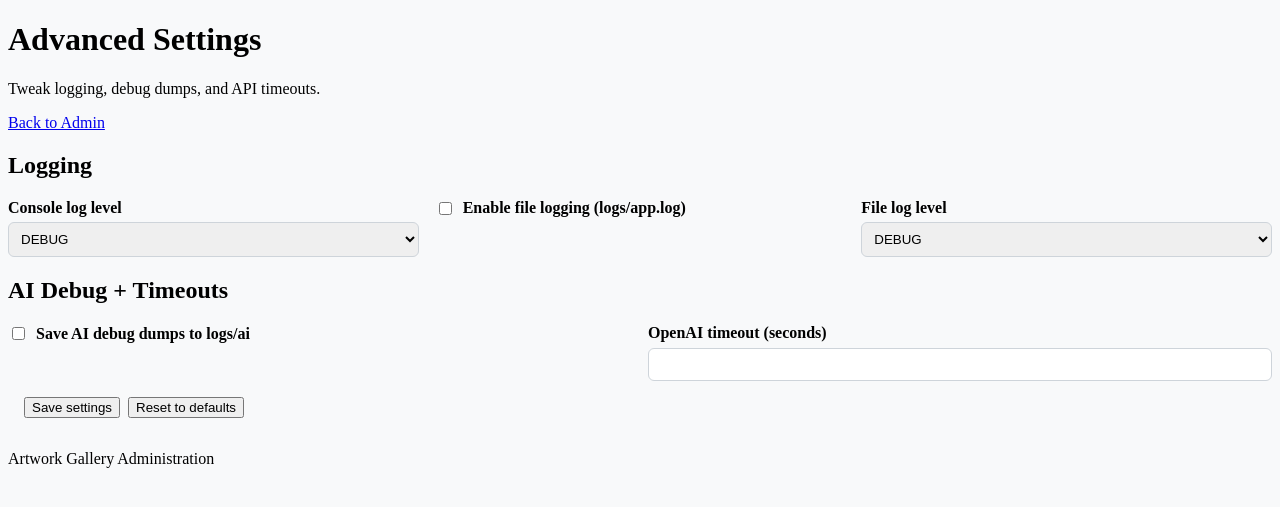
After one commit to adamtasteslikegood/ArtazzenDotCom, a FastAPI app: template templates/advancedSettings.html in a window 1280 px wide. The commit adds this page. Shown: the top 507 px of the page. Run offline with FastAPI, Linux system fonts and the light colour scheme; the template is opened without the code that fills it, so the values that code supplies are empty.

Commit message:
modified:   .DS_Store 	modified:   Static/.DS_Store 	modified:   gunicorn.conf.py 	modified:   main.py 	new file:   templates/advancedSettings.html 	modified:   templates/previewImageText.html 	modified:   templates/reviewAddedFiles.html Added "Advance Settings" Page. Fixed console log vs log igle inssue. Deactivate buttons and implement clear "In progress" indicators while gnereating saving data.

```diff
--- a/gunicorn.conf.py
+++ b/gunicorn.conf.py
@@ -66,7 +66,9 @@ max_requests_jitter = int(os.getenv("GUNICORN_MAX_REQUESTS_JITTER", "0"))
 # --- Logging ---
 # DEFAULT: write access and error logs to files under ./logs
 # Reset to Gunicorn's defaults by unsetting these env vars (errorlog= '-', accesslog=None)
-errorlog = os.getenv("GUNICORN_ERRORLOG", str(LOG_DIR / "gunicorn_error.log"))
+# Stream error log to console by default for real-time visibility.
+# Application code still writes to logs/app.log.
+errorlog = os.getenv("GUNICORN_ERRORLOG", "-")
 accesslog = os.getenv("GUNICORN_ACCESSLOG", str(LOG_DIR / "gunicorn_access.log"))
 
 # DEFAULT: info
--- /dev/null
+++ b/templates/advancedSettings.html
@@ -0,0 +1,129 @@
+<!DOCTYPE html>
+<html lang="en">
+<head>
+    <meta charset="UTF-8">
+    <meta name="viewport" content="width=device-width, initial-scale=1.0">
+    <title>Advanced Settings — Artwork Admin</title>
+    <link rel="stylesheet" href="{{ url_for('static', path='css/styles.css') }}">
+    <style>
+    .busy-overlay {position:fixed;inset:0;display:none;align-items:center;justify-content:center;background:rgba(0,0,0,0.35);z-index:9999}
+    .busy-overlay[aria-hidden="false"]{display:flex}
+    .busy-indicator{background:#fff;color:#333;padding:0.75rem 1rem;border-radius:8px;box-shadow:0 4px 16px rgba(0,0,0,0.25);font-weight:600}
+    .form-grid{display:grid;gap:1rem;grid-template-columns:repeat(auto-fit,minmax(280px,1fr))}
+    .form-row{display:flex;flex-direction:column;gap:.35rem}
+    .form-row label{font-weight:600}
+    select, input[type="number"], input[type="text"]{padding:.5rem;border:1px solid #ced4da;border-radius:6px}
+    .checkbox{display:flex;align-items:center;gap:.5rem}
+    .button-row{display:flex;gap:.5rem;flex-wrap:wrap}
+    </style>
+    <script>
+    function showBusy(){ const el=document.getElementById('busy'); if(el) el.setAttribute('aria-hidden','false'); }
+    function hideBusy(){ const el=document.getElementById('busy'); if(el) el.setAttribute('aria-hidden','true'); }
+    </script>
+</head>
+<body class="admin-page">
+    <div id="busy" class="busy-overlay" aria-hidden="true"><div class="busy-indicator">Working…</div></div>
+    <header class="admin-header">
+        <div class="admin-header__intro">
+            <h1>Advanced Settings</h1>
+            <p class="admin-subheading">Tweak logging, debug dumps, and API timeouts.</p>
+        </div>
+        <nav class="admin-nav">
+            <a href="/admin" class="button secondary">Back to Admin</a>
+        </nav>
+    </header>
+
+    <main class="admin-layout">
+        <section class="admin-panel">
+            <h2>Logging</h2>
+            <div class="form-grid">
+                <div class="form-row">
+                    <label for="log_level">Console log level</label>
+                    <select id="log_level">
+                        {% for lvl in ["DEBUG","INFO","WARNING","ERROR","CRITICAL"] %}
+                        <option value="{{ lvl }}" {% if advanced.log_level==lvl %}selected{% endif %}>{{ lvl }}</option>
+                        {% endfor %}
+                    </select>
+                </div>
+                <div class="form-row">
+                    <label class="checkbox"><input type="checkbox" id="file_log" {% if advanced.file_log %}checked{% endif %}> Enable file logging (logs/app.log)</label>
+                </div>
+                <div class="form-row">
+                    <label for="file_log_level">File log level</label>
+                    <select id="file_log_level">
+                        {% for lvl in ["DEBUG","INFO","WARNING","ERROR","CRITICAL"] %}
+                        <option value="{{ lvl }}" {% if advanced.file_log_level==lvl %}selected{% endif %}>{{ lvl }}</option>
+                        {% endfor %}
+                    </select>
+                </div>
+            </div>
+        </section>
+
+        <section class="admin-panel">
+            <h2>AI Debug + Timeouts</h2>
+            <div class="form-grid">
+                <div class="form-row">
+                    <label class="checkbox"><input type="checkbox" id="ai_metadata_debug_dump" {% if advanced.ai_metadata_debug_dump %}checked{% endif %}> Save AI debug dumps to logs/ai</label>
+                </div>
+                <div class="form-row">
+                    <label for="openai_timeout_seconds">OpenAI timeout (seconds)</label>
+                    <input id="openai_timeout_seconds" type="number" min="5" step="1" value="{{ advanced.openai_timeout_seconds }}">
+                </div>
+            </div>
+        </section>
+
+        <div class="button-row" style="padding:1rem">
+            <button id="save-advanced" class="button">Save settings</button>
+            <button id="reset-advanced" class="button tertiary">Reset to defaults</button>
+        </div>
+        <section id="feedback" class="feedback" role="status" aria-live="polite" hidden></section>
+    </main>
+
+    <footer>
+        <p>Artwork Gallery Administration</p>
+    </footer>
+
+    <script>
+    const feedback = document.getElementById('feedback');
+    function showFeedback(msg, type){
+        feedback.hidden = false; feedback.textContent = msg;
+        feedback.classList.remove('error'); if(type==='error') feedback.classList.add('error');
+    }
+    async function saveAdvanced(){
+        showBusy();
+        try{
+            const payload = {
+                log_level: document.getElementById('log_level').value,
+                file_log: document.getElementById('file_log').checked,
+                file_log_level: document.getElementById('file_log_level').value,
+                ai_metadata_debug_dump: document.getElementById('ai_metadata_debug_dump').checked,
+                openai_timeout_seconds: parseFloat(document.getElementById('openai_timeout_seconds').value || '30'),
+            };
+            const res = await fetch('/admin/advanced', {method:'POST', headers:{'Content-Type':'application/json'}, body: JSON.stringify(payload)});
+            if(!res.ok) throw new Error('Failed');
+            await res.json();
+            showFeedback('Advanced settings saved.');
+        }catch(err){ console.error(err); showFeedback('Unable to save settings.', 'error'); }
+        finally{ hideBusy(); }
+    }
+    async function resetAdvanced(){
+        showBusy();
+        try{
+            const res = await fetch('/admin/advanced/reset', {method:'POST'});
+            if(!res.ok) throw new Error('Failed');
+            const data = await res.json();
+            const adv = data.advanced || {};
+            document.getElementById('log_level').value = adv.log_level || 'INFO';
+            document.getElementById('file_log').checked = !!adv.file_log;
+            document.getElementById('file_log_level').value = adv.file_log_level || adv.log_level || 'INFO';
+            document.getElementById('ai_metadata_debug_dump').checked = !!adv.ai_metadata_debug_dump;
+            document.getElementById('openai_timeout_seconds').value = adv.openai_timeout_seconds || 30;
+            showFeedback('Advanced settings reset to defaults.');
+        }catch(err){ console.error(err); showFeedback('Unable to reset settings.', 'error'); }
+        finally{ hideBusy(); }
+    }
+    document.getElementById('save-advanced').addEventListener('click', saveAdvanced);
+    document.getElementById('reset-advanced').addEventListener('click', resetAdvanced);
+    </script>
+</body>
+</html>
```
Also changed, not shown: main.py (+248 -36 lines), templates/previewImageText.html (+23 -0 lines), templates/reviewAddedFiles.html (+28 -0 lines), 1 other file.
